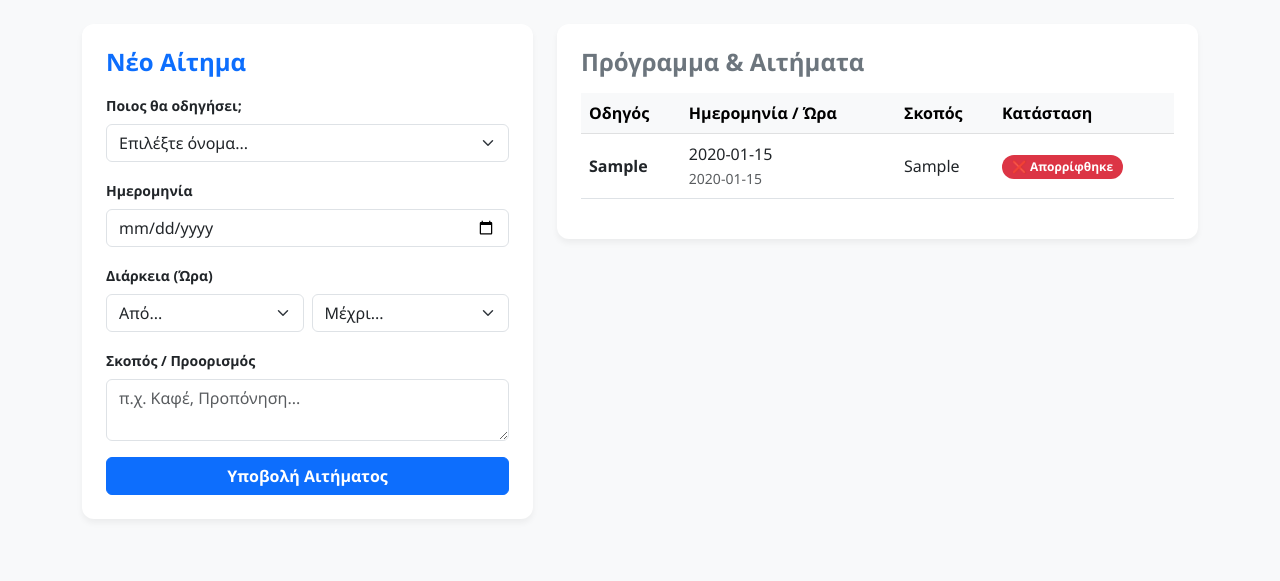
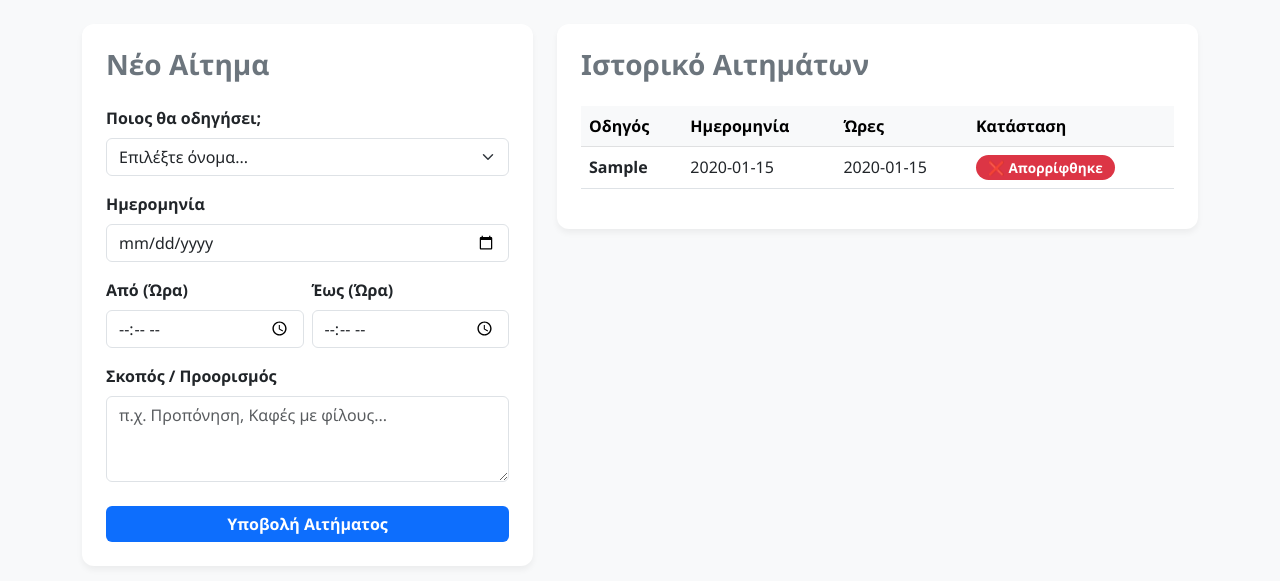
Before and after one commit to ariskoutou/family-car-app, a Flask app: page / in a window 1280 px wide. Shown: the part 56-637 px from the top of the page. Run offline with Flask 3, Linux system fonts and the light colour scheme; tables that the repository leaves empty hold one stand-in row (values such as "Sample post").

Commit message:
Update index.html

```diff
--- a/templates/index.html
+++ b/templates/index.html
@@ -4,15 +4,14 @@
     <meta charset="UTF-8">
     <meta name="viewport" content="width=device-width, initial-scale=1.0">
     <title>Family Car Planner</title>
-    <link rel="stylesheet" href="https://cdn.jsdelivr.net/npm/bootstrap@5.3.0/dist/css/bootstrap.min.css">
+    <link href="https://cdn.jsdelivr.net/npm/bootstrap@5.3.0/dist/css/bootstrap.min.css" rel="stylesheet">
     <style>
         body { background-color: #f8f9fa; font-family: 'Segoe UI', sans-serif; }
         .navbar { background-color: #343a40; }
         .card { border: none; border-radius: 12px; box-shadow: 0 4px 6px rgba(0,0,0,0.05); }
-        .badge-pending { background-color: #ffc107; color: #000; padding: 6px 10px; border-radius: 20px; }
-        .badge-approved { background-color: #198754; color: #fff; padding: 6px 10px; border-radius: 20px; }
-        .badge-rejected { background-color: #dc3545; color: #fff; padding: 6px 10px; border-radius: 20px; }
-        .datepicker-clickable { cursor: pointer; }
+        .btn-primary { background-color: #0d6efd; border: none; }
+        .btn-primary:hover { background-color: #0b5ed7; }
+        .status-badge { font-size: 0.85rem; padding: 6px 12px; border-radius: 20px; }
     </style>
 </head>
 <body>
@@ -27,94 +26,135 @@
         </div>
     </nav>
 
-    <div class="container">
-        <div class="row">
-            <div class="col-md-5 mb-4">
+    <div class="container mb-5">
+        <div class="row g-4">
+
+            <div class="col-lg-5">
                 <div class="card p-4">
-                    <h4 class="fw-bold mb-3 text-primary">Νέο Αίτημα</h4>
-                    <form action="/" method="POST">
+                    <h3 class="fw-bold text-secondary mb-4">Νέο Αίτημα</h3>
+                    <form action="/" method="POST" id="carRequestForm">
+
                         <div class="mb-3">
-                            <label class="form-label small fw-bold">Ποιος θα οδηγήσει;</label>
-                            <select name="driver" class="form-select" required>
+                            <label class="form-label fw-semibold">Ποιος θα οδηγήσει;</label>
+                            <select class="form-select" name="driver" required>
                                 <option value="" disabled selected>Επιλέξτε όνομα...</option>
+                                <option value="Γιάννης">Γιάννης</option>
                                 <option value="Χριστιάννα">Χριστιάννα</option>
-                                <option value="Άρης">Άρης</option>
                             </select>
-                        </div>
-                        <div class="mb-3">
-                            <label class="form-label small fw-bold">Ημερομηνία</label>
-                            <input type="date" name="date" class="form-control datepicker-clickable" onclick="this.showPicker()" required>
                         </div>
 
                         <div class="mb-3">
-                            <label class="form-label small fw-bold">Διάρκεια (Ώρα)</label>
-                            <div class="d-flex gap-2">
-                                <select name="time_from" class="form-select" required>
-                                    <option value="" disabled selected>Από...</option>
-                                    {% for hour in ['00:00','00:30','01:00','01:30','02:00','02:30','03:00','03:30','04:00','04:30','05:00','05:30','06:00','06:30','07:00','07:30','08:00','08:30','09:00','09:30','10:00','10:30','11:00','11:30','12:00','12:30','13:00','13:30','14:00','14:30','15:00','15:30','16:00','16:30','17:00','17:30','18:00','18:30','19:00','19:30','20:00','20:30','21:00','21:30','22:00','22:30','23:00','23:30'] %}
-                                        <option value="{{ hour }}">{{ hour }}</option>
-                                    {% endfor %}
-                                </select>
-                                <select name="time_to" class="form-select" required>
-                                    <option value="" disabled selected>Μέχρι...</option>
-                                    {% for hour in ['00:30','01:00','01:30','02:00','02:30','03:00','03:30','04:00','04:30','05:00','05:30','06:00','06:30','07:00','07:30','08:00','08:30','09:00','09:30','10:00','10:30','11:00','11:30','12:00','12:30','13:00','13:30','14:00','14:30','15:00','15:30','16:00','16:30','17:00','17:30','18:00','18:30','19:00','19:30','20:00','20:30','21:00','21:30','22:00','22:30','23:00','23:30','24:00'] %}
-                                        <option value="{{ hour }}">{{ hour }}</option>
-                                    {% endfor %}
-                                </select>
+                            <label class="form-label fw-semibold">Ημερομηνία</label>
+                            <input type="date" class="form-control" name="date" id="requestDate" required>
+                        </div>
+
+                        <div class="row g-2 mb-3">
+                            <div class="col">
+                                <label class="form-label fw-semibold">Από (Ώρα)</label>
+                                <input type="time" class="form-control" name="time_from" id="timeFrom" required>
+                            </div>
+                            <div class="col">
+                                <label class="form-label fw-semibold">Έως (Ώρα)</label>
+                                <input type="time" class="form-control" name="time_to" id="timeTo" required>
                             </div>
                         </div>
 
-                        <div class="mb-3">
-                            <label class="form-label small fw-bold">Σκοπός / Προορισμός</label>
-                            <textarea name="reason" class="form-control" rows="2" placeholder="π.χ. Καφέ, Προπόνηση..." required></textarea>
+                        <div class="mb-4">
+                            <label class="form-label fw-semibold">Σκοπός / Προορισμός</label>
+                            <textarea class="form-control" name="reason" rows="3" placeholder="π.χ. Προπόνηση, Καφές με φίλους..." required></textarea>
                         </div>
-                        <button type="submit" class="btn btn-primary w-100 fw-bold">Υποβολή Αιτήματος</button>
+
+                        <button type="submit" class="btn btn-primary w-100 fw-bold py-2⚙️">Υποβολή Αιτήματος</button>
                     </form>
                 </div>
             </div>
 
-            <div class="col-md-7">
+            <div class="col-lg-7">
                 <div class="card p-4">
-                    <h4 class="fw-bold mb-3 text-secondary">Πρόγραμμα & Αιτήματα</h4>
+                    <h3 class="fw-bold text-secondary mb-4">Ιστορικό Αιτημάτων</h3>
                     <div class="table-responsive">
-                        <table class="table align-middle">
+                        <table class="table table-hover align-middle">
                             <thead class="table-light">
                                 <tr>
                                     <th>Οδηγός</th>
-                                    <th>Ημερομηνία / Ώρα</th>
-                                    <th>Σκοπός</th>
+                                    <th>Ημερομηνία</th>
+                                    <th>Ώρες</th>
                                     <th>Κατάσταση</th>
                                 </tr>
                             </thead>
                             <tbody>
-                                {% if requests %}
                                 {% for req in requests %}
                                 <tr>
                                     <td class="fw-bold">{{ req.driver }}</td>
-                                        <td>{{ req.date }} <br> <small class="text-muted">{{ req.time }}</small></td>
-                                        <td>{{ req.reason }}</td>
+                                    <td>{{ req.date }}</td>
+                                    <td>{{ req.time }}</td>
                                     <td>
                                         {% if req.status == 'Εκκρεμεί' %}
-                                                <span class="badge badge-pending">⏳ Εκκρεμεί</span>
+                                            <span class="badge bg-warning text-dark status-badge">⏳ Εκκρεμεί</span>
                                         {% elif req.status == 'Εγκρίθηκε' %}
-                                                <span class="badge badge-approved">✅ Εγκρίθηκε</span>
+                                            <span class="badge bg-success status-badge">✅ Εγκρίθηκε</span>
                                         {% else %}
-                                                <span class="badge badge-rejected">❌ Απορρίφθηκε</span>
+                                            <span class="badge bg-danger status-badge">❌ Απορρίφθηκε</span>
                                         {% endif %}
                                     </td>
                                 </tr>
-                                    {% endfor %}
                                 {% else %}
                                 <tr>
                                     <td colspan="4" class="text-center text-muted py-4">Δεν υπάρχουν καταχωρημένα αιτήματα.</td>
                                 </tr>
-                                {% endif %}
+                                {% endfor %}
                             </tbody>
                         </table>
                     </div>
                 </div>
             </div>
+
         </div>
     </div>
+
+    <script>
+        document.addEventListener('DOMContentLoaded', function() {
+            var dateInput = document.getElementById('requestDate');
+            var form = document.getElementById('carRequestForm');
+
+            // 1. Κλειδώνουμε αυτόματα τις περασμένες ημερομηνίες στο ημερολόγιο
+            var today = new Date();
+            var dd = String(today.getDate()).padStart(2, '0');
+            var mm = String(today.getMonth() + 1).padStart(2, '0'); // Ιανουάριος είναι 0
+            var yyyy = today.getFullYear();
+            var todayString = yyyy + '-' + mm + '-' + dd;
+
+            // Το 'min' attribute εμποδίζει την επιλογή προηγούμενων ημερών
+            dateInput.setAttribute('min', todayString);
+
+            // 2. Έλεγχος κατά την υποβολή της φόρμας για την ώρα της ίδιας μέρας
+            form.addEventListener('submit', function(event) {
+                var selectedDate = dateInput.value;
+                var timeFromInput = document.getElementById('timeFrom').value;
+                var timeToInput = document.getElementById('timeTo').value;
+
+                var now = new Date();
+                var currentHours = String(now.getHours()).padStart(2, '0');
+                var currentMinutes = String(now.getMinutes()).padStart(2, '0');
+                var currentTimeString = currentHours + ':' + currentMinutes;
+
+                // Αν επιλεχθεί η σημερινή μέρα, έλεγξε την ώρα
+                if (selectedDate === todayString) {
+                    if (timeFromInput < currentTimeString) {
+                        alert('Δεν μπορείτε να επιλέξετε ώρα που έχει ήδη περάσει για σήμερα!');
+                        event.preventDefault(); // Σταματάει την υποβολή
+                        return false;
+                    }
+                }
+
+                // Έλεγχος αν η ώρα "Έως" είναι πριν από την ώρα "Από"
+                if (timeToInput <= timeFromInput) {
+                    alert('Η ώρα λήξης πρέπει να είναι μετά την ώρα έναρξης!');
+                    event.preventDefault();
+                    return false;
+                }
+            });
+        });
+    </script>
 </body>
 </html>
```
Lines whose indentation alone changed are shown as unchanged.
